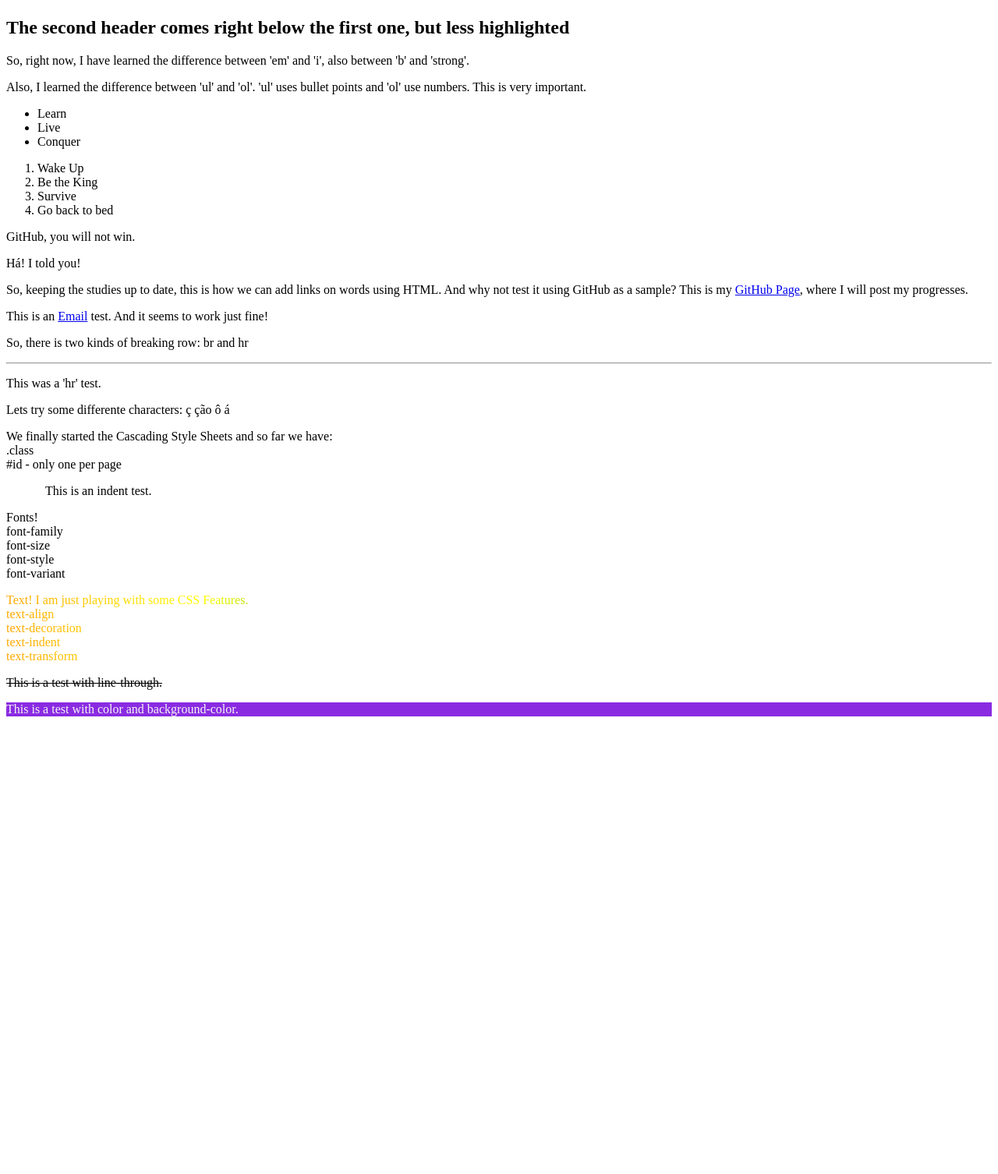
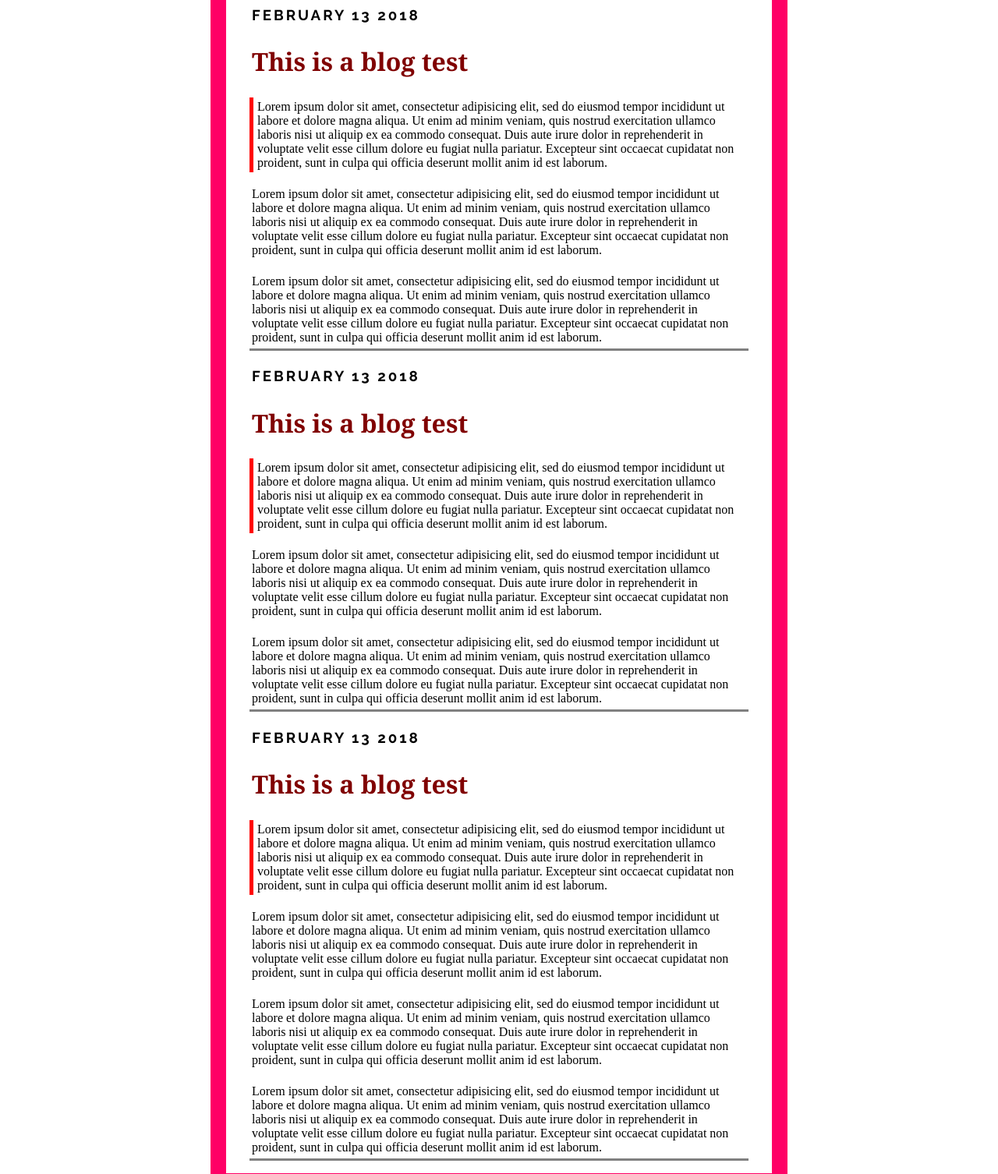
Before and after one commit to redkaio/redkaio.github.io, a plain HTML site: page index.html in a window 1280 px wide. Shown: the part 34-1540 px from the top of the page at 78% size. Before the commit the page ends 969 px from the top, so only its background shows below. Drawn offline with Linux system fonts and the light colour scheme.

Commit message:
Some improvements with CSS AGAIN!

```diff
--- /dev/null
+++ b/blogstyle.css
@@ -0,0 +1,41 @@
+body {
+	border: 20px solid #ff0066;
+	max-width: 700px;
+	width: 65%;
+	margin: auto;
+}
+
+p {
+	padding: 3px;
+	margin-left: 30px;
+	margin-right: 30px;
+}
+
+
+h1 {
+	padding: 3px;
+	margin-left: 30px;
+	color: #800000;
+	font-family: 'Noto Serif', serif;
+}
+
+h3 {
+	padding: 3px;
+	margin-left: 30px;
+	text-transform: uppercase;
+	letter-spacing: 3.0px;
+	font-family: 'Raleway', sans-serif;
+	color: ;
+}
+
+
+span p:nth-of-type(1) {
+border-left: 5px solid red;
+padding-left: 5px;
+}
+
+span p:nth-last-of-type(1) {
+	border-bottom: 2px solid gray;
+	border-bottom-width: 3px;
+	padding-bottom: 5px;
+}
--- a/index.html
+++ b/index.html
@@ -1,88 +1,95 @@
-<html lang="pt-br">
+<!DOCTYPE html>
+<html>
+<head>
+	<title>Redkaio's First Blog</title>
+	<link rel="stylesheet" type="text/css" href="blogstyle.css">
+	<link href="https://fonts.googleapis.com/css?family=Raleway:400,400i,700,700i" rel="stylesheet">
+	<link href="https://fonts.googleapis.com/css?family=Noto+Serif:400,400i,700,700i" rel="stylesheet">
+
+</head>
 <body>
-<head>
-    <title>Redkaio's best page</title>
-    <meta charset="utf-8">
-    <meta name="author" content="redkaio">
-    <meta name="description" content="Resume of a student who is trying to get a job">
-    <meta name="keywords" content="redkaio, resume, HTML">
-    <meta name="viewport" content="width=device-width, initial-scale=1.0">
-    <style>
-    h1 {
-        font-family: Arial, Tahoma, sans-serif;
-        font-size: 24px;
-        font-style: italic;
-        font-variant: small-caps;
-        color: red;
-    }
-    #grad1 {
-    background: red;
-    background: -webkit-linear-gradient(left, orange , yellow, green, cyan, blue, violet);
-    background: -o-linear-gradient(right, orange, yellow, green, cyan, blue, violet);
-    background: -moz-linear-gradient(right, orange, yellow, green, cyan, blue, violet);
-    background: linear-gradient(to right, orange , yellow, green, cyan, blue, violet);
-    -webkit-background-clip: text;
-    -webkit-text-fill-color: transparent;
-           }
+<h3>February 13 2018</h3>
 
-    #line-through {
-        font-variant: normal;
-        text-align: left;
-        text-decoration: line-through;
-    }
-    #colortest {
-        color: whitesmoke;
-        background-color: blueviolet;
-    }
-        </style>
-</head>
+<h1>This is a blog test</h1>
 
-<h1><em>This is my first Header. It comes on the top of the page</em></h1>
-<h2>The second header comes right below the first one, but less highlighted</h2>
+<span><p>Lorem ipsum dolor sit amet, consectetur adipisicing elit, sed do eiusmod
+tempor incididunt ut labore et dolore magna aliqua. Ut enim ad minim veniam,
+quis nostrud exercitation ullamco laboris nisi ut aliquip ex ea commodo
+consequat. Duis aute irure dolor in reprehenderit in voluptate velit esse
+cillum dolore eu fugiat nulla pariatur. Excepteur sint occaecat cupidatat non
+proident, sunt in culpa qui officia deserunt mollit anim id est laborum.</p>
 
-<p>So, right now, I have learned the difference between 'em' and 'i', also between 'b' and 'strong'.</p>
-<p>Also, I learned the difference between 'ul' and 'ol'. 'ul' uses bullet points and 'ol' use numbers. This is very important.</p>
-<ul>
-    <li>Learn</li>
-    <li>Live</li>
-    <li>Conquer</li>
-</ul>
-<ol>
-    <li>Wake Up</li>
-    <li>Be the King</li>
-    <li>Survive</li>
-    <li>Go back to bed</li>
-</ol>
+<p>Lorem ipsum dolor sit amet, consectetur adipisicing elit, sed do eiusmod
+tempor incididunt ut labore et dolore magna aliqua. Ut enim ad minim veniam,
+quis nostrud exercitation ullamco laboris nisi ut aliquip ex ea commodo
+consequat. Duis aute irure dolor in reprehenderit in voluptate velit esse
+cillum dolore eu fugiat nulla pariatur. Excepteur sint occaecat cupidatat non
+proident, sunt in culpa qui officia deserunt mollit anim id est laborum.</p>
 
-<p>GitHub, you will not win.</p>
-<p>Há! I told you!</p>
-<p>So, keeping the studies up to date, this is how we can add links on words using HTML. And why not test it using GitHub as a sample? This is my <a href="https://github.com/redkaio/resume" target="_blank">GitHub Page</a>, where I will post my progresses.</p>
+<p>Lorem ipsum dolor sit amet, consectetur adipisicing elit, sed do eiusmod
+tempor incididunt ut labore et dolore magna aliqua. Ut enim ad minim veniam,
+quis nostrud exercitation ullamco laboris nisi ut aliquip ex ea commodo
+consequat. Duis aute irure dolor in reprehenderit in voluptate velit esse
+cillum dolore eu fugiat nulla pariatur. Excepteur sint occaecat cupidatat non
+proident, sunt in culpa qui officia deserunt mollit anim id est laborum.</p></span>
 
-<p>This is an <a href="mailto:" target="_blank">Email</a> test. And it seems to work just fine!</p>
+<h3>February 13 2018</h3>
 
-<p>So, there is two kinds of breaking row: br and hr</p>
-<hr>
-<p>This was a 'hr' test.</p>
-<p>Lets try some differente characters: ç ção ô á</p>
+<h1>This is a blog test</h1>
 
-<p> We finally started the Cascading Style Sheets and so far we have:<br>
-    .class<br>
-    #id - only one per page<br>
-</p>
-<p style="text-indent:50px;">This is an indent test.</p>
-<p>Fonts!<br>
-    font-family<br>
-    font-size<br>
-    font-style<br>
-    font-variant<br>
+<span><p>Lorem ipsum dolor sit amet, consectetur adipisicing elit, sed do eiusmod
+tempor incididunt ut labore et dolore magna aliqua. Ut enim ad minim veniam,
+quis nostrud exercitation ullamco laboris nisi ut aliquip ex ea commodo
+consequat. Duis aute irure dolor in reprehenderit in voluptate velit esse
+cillum dolore eu fugiat nulla pariatur. Excepteur sint occaecat cupidatat non
+proident, sunt in culpa qui officia deserunt mollit anim id est laborum.</p>
 
-<p id="grad1">Text! I am just playing with some CSS Features.<br>
-    text-align<br>
-    text-decoration<br>
-    text-indent<br>
-    text-transform<br>
-</p>
-<p id="line-through">This is a test with line-through.</p>
-<p id="colortest">This is a test with color and background-color.</p>
+<p>Lorem ipsum dolor sit amet, consectetur adipisicing elit, sed do eiusmod
+tempor incididunt ut labore et dolore magna aliqua. Ut enim ad minim veniam,
+quis nostrud exercitation ullamco laboris nisi ut aliquip ex ea commodo
+consequat. Duis aute irure dolor in reprehenderit in voluptate velit esse
+cillum dolore eu fugiat nulla pariatur. Excepteur sint occaecat cupidatat non
+proident, sunt in culpa qui officia deserunt mollit anim id est laborum.</p>
+
+<p>Lorem ipsum dolor sit amet, consectetur adipisicing elit, sed do eiusmod
+tempor incididunt ut labore et dolore magna aliqua. Ut enim ad minim veniam,
+quis nostrud exercitation ullamco laboris nisi ut aliquip ex ea commodo
+consequat. Duis aute irure dolor in reprehenderit in voluptate velit esse
+cillum dolore eu fugiat nulla pariatur. Excepteur sint occaecat cupidatat non
+proident, sunt in culpa qui officia deserunt mollit anim id est laborum.</p></span>
+
+<h3>February 13 2018</h3>
+
+<h1>This is a blog test</h1>
+
+<span><p>Lorem ipsum dolor sit amet, consectetur adipisicing elit, sed do eiusmod
+tempor incididunt ut labore et dolore magna aliqua. Ut enim ad minim veniam,
+quis nostrud exercitation ullamco laboris nisi ut aliquip ex ea commodo
+consequat. Duis aute irure dolor in reprehenderit in voluptate velit esse
+cillum dolore eu fugiat nulla pariatur. Excepteur sint occaecat cupidatat non
+proident, sunt in culpa qui officia deserunt mollit anim id est laborum.</p>
+
+<p>Lorem ipsum dolor sit amet, consectetur adipisicing elit, sed do eiusmod
+tempor incididunt ut labore et dolore magna aliqua. Ut enim ad minim veniam,
+quis nostrud exercitation ullamco laboris nisi ut aliquip ex ea commodo
+consequat. Duis aute irure dolor in reprehenderit in voluptate velit esse
+cillum dolore eu fugiat nulla pariatur. Excepteur sint occaecat cupidatat non
+proident, sunt in culpa qui officia deserunt mollit anim id est laborum.</p>
+
+<p>Lorem ipsum dolor sit amet, consectetur adipisicing elit, sed do eiusmod
+tempor incididunt ut labore et dolore magna aliqua. Ut enim ad minim veniam,
+quis nostrud exercitation ullamco laboris nisi ut aliquip ex ea commodo
+consequat. Duis aute irure dolor in reprehenderit in voluptate velit esse
+cillum dolore eu fugiat nulla pariatur. Excepteur sint occaecat cupidatat non
+proident, sunt in culpa qui officia deserunt mollit anim id est laborum.</p>
+
+<p>Lorem ipsum dolor sit amet, consectetur adipisicing elit, sed do eiusmod
+tempor incididunt ut labore et dolore magna aliqua. Ut enim ad minim veniam,
+quis nostrud exercitation ullamco laboris nisi ut aliquip ex ea commodo
+consequat. Duis aute irure dolor in reprehenderit in voluptate velit esse
+cillum dolore eu fugiat nulla pariatur. Excepteur sint occaecat cupidatat non
+proident, sunt in culpa qui officia deserunt mollit anim id est laborum.</p></span>
+
+
 </body>
 </html>
```
Also changed, not shown: sss.html (added, +88 -0 lines).
